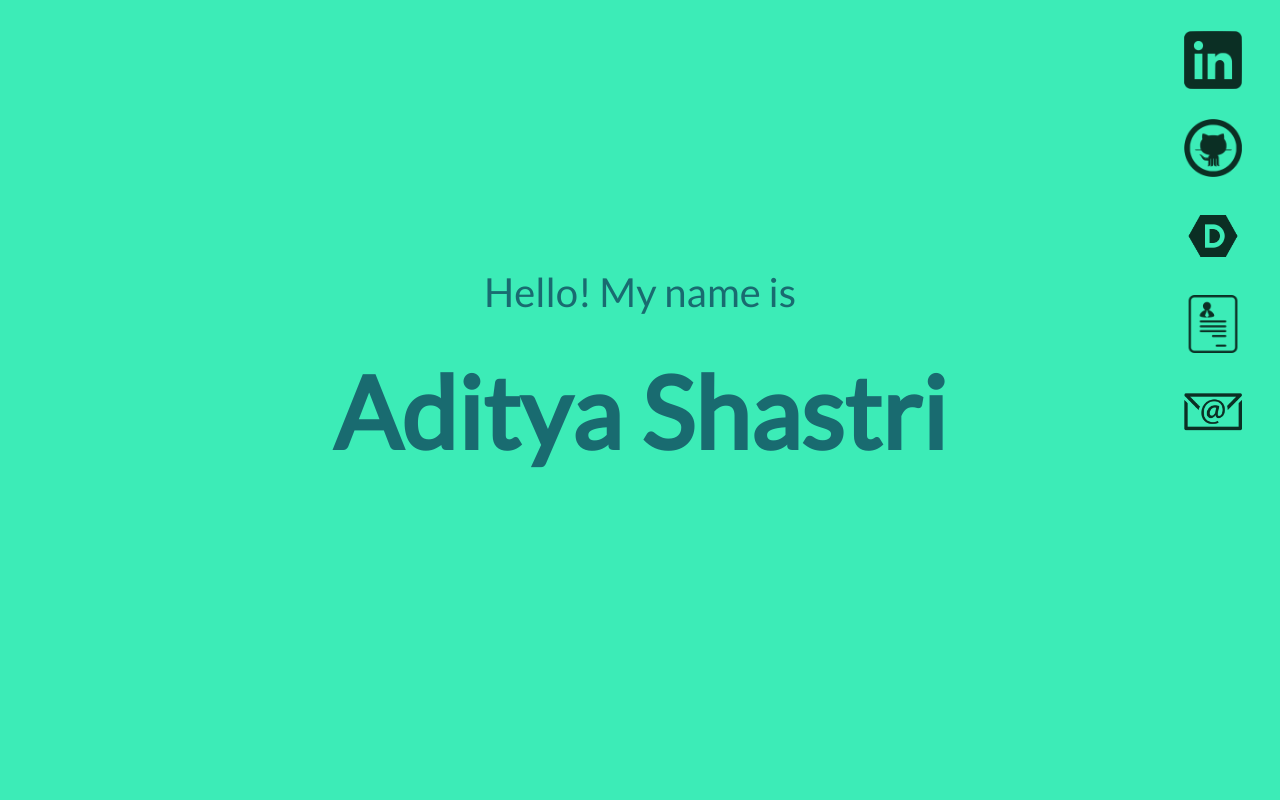
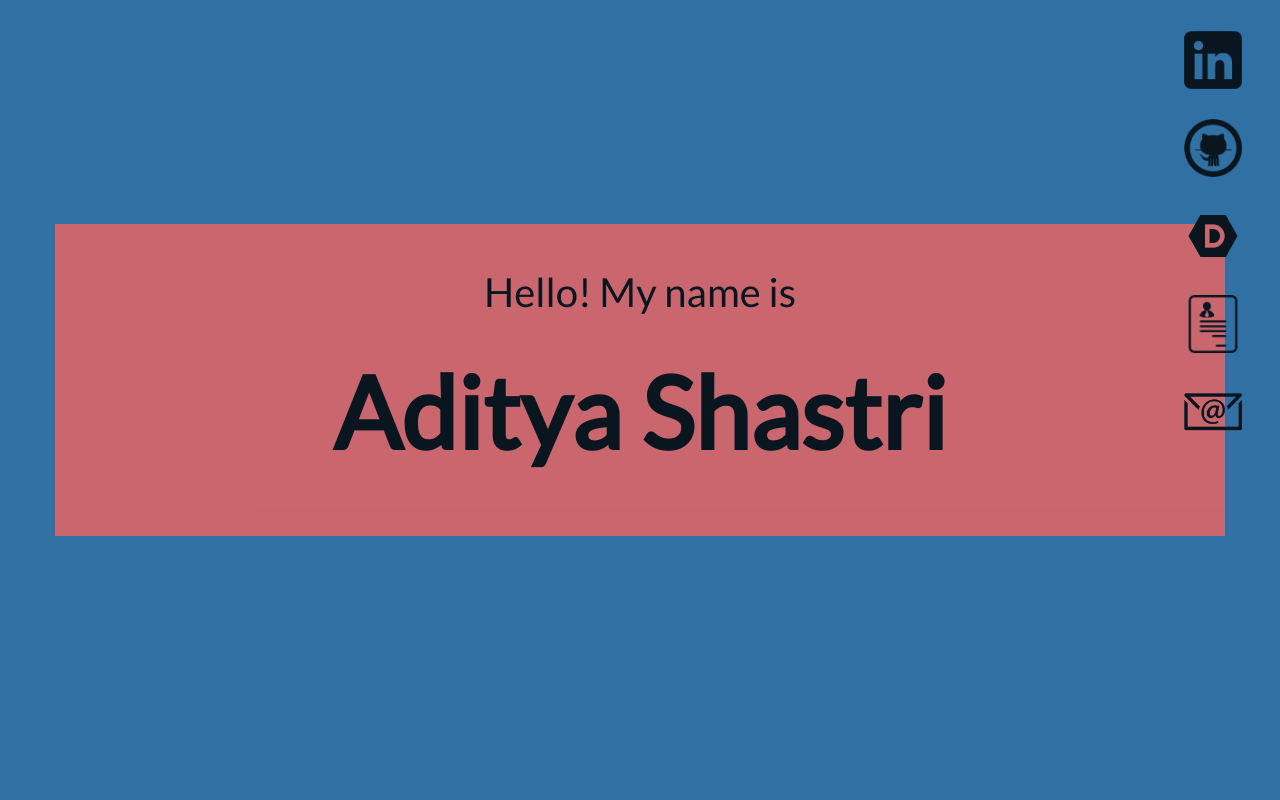
Before and after one commit to adshastri/adshastri.github.io, a plain HTML site: page index.html in a window 1280 px wide. Shown: the top 800 px of the page. Drawn offline with nearby package versions, Linux system fonts and the light colour scheme; some packages are replaced by stand-ins of ours; a script that the page names is missing.

Commit message:
experiment with new color scheme

```diff
--- a/public/css/styles.css
+++ b/public/css/styles.css
@@ -1,15 +1,15 @@
 
-@import url('https://fonts.googleapis.com/css?family=Josefin+Sans');
+@import url('https://fonts.googleapis.com/css?family=Lato');
 
 html,body {
-    color:#114B5F;
+    color:#150811;
     font-family:'Lato',sans-serif!important;
     height:100%;
 
 }
 
 body {
-    background:hsla(162, 82%, 58%, 1.0);
+    background:#3170A3;
     font-size:18px;
 }
 
@@ -148,7 +148,8 @@ hr {
     position:relative;
     top:28%;
     z-index:4;
-    text-align:center
+    text-align:center;
+    background-color: #EF6461;
 }
 
 .jumbotron .container > * {
@@ -158,14 +159,14 @@ hr {
 
 .jumbotron .container p {
     font-size: 40px;
-    color: #114B5F;
+    color: black;
 }
 
 .jumbotron .container h1 {
     font-size: 100px;
     padding-bottom:20px;
     display:inline-block;
-    color: #114B5F;
+    color: black;
 }
 
 .info-list{
@@ -283,7 +284,7 @@ hr {
 }
 
 .background-white {
-    background:#B2D3A8;
+    background:#90BE6D;
 }
 
 .background-gray {
```
